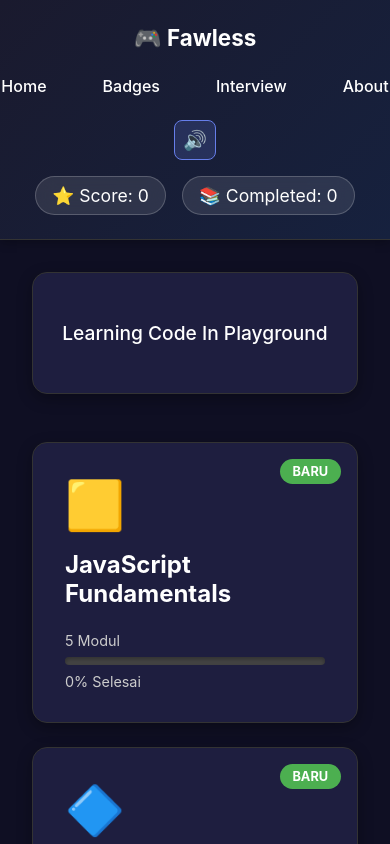
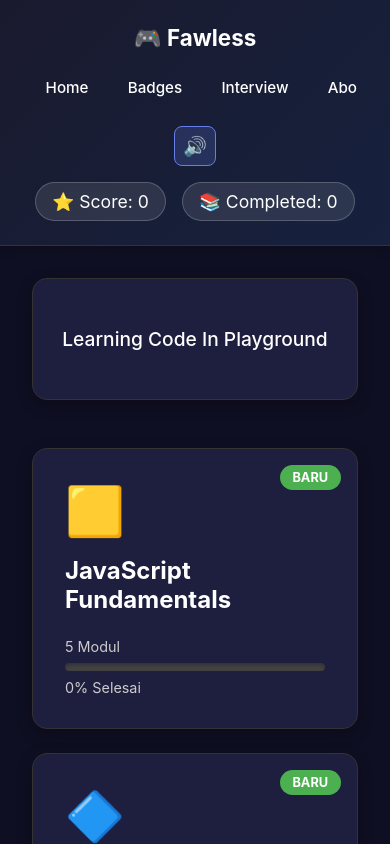
Before and after one commit to zikazama/flawless, a React (Create React App) app: page / in a window 390 px wide. Shown: the top 844 px of the page. Built offline with nearby package versions, Linux system fonts and the light colour scheme.

Commit message:
style(nav): improve mobile responsiveness with scroll-snap, larger touch targets, hidden scrollbar

```diff
--- a/src/App.css
+++ b/src/App.css
@@ -83,6 +83,14 @@
 .header-nav {
   display: flex;
   gap: 1.5rem;
+  overflow-x: auto;
+  -webkit-overflow-scrolling: touch;
+  scrollbar-width: none; /* Firefox */
+  scroll-snap-type: x mandatory;
+}
+
+.header-nav::-webkit-scrollbar { /* Safari/Chrome */
+  display: none;
 }
 
 .nav-link {
@@ -92,6 +100,10 @@
   border-radius: 8px;
   transition: background-color 0.3s;
   font-weight: 500;
+  white-space: nowrap;
+  flex: 0 0 auto; /* Prevent shrinking in horizontal scroll */
+  scroll-snap-align: start;
+  -webkit-tap-highlight-color: transparent;
 }
 
 .nav-link:hover {
@@ -124,7 +136,18 @@
   }
 
   .header-nav {
-    justify-content: center;
+    width: 100%;
+    justify-content: flex-start;
+    gap: 0.75rem;
+    padding-bottom: 0.25rem;
+    margin: 0 -0.5rem; /* allow edge-to-edge scroll */
+    padding-left: 0.5rem;
+    padding-right: 0.5rem;
+  }
+
+  .nav-link {
+    padding: 0.6rem 0.85rem; /* bigger touch target */
+    font-size: 0.95rem;
   }
 
   .header-controls {
```
